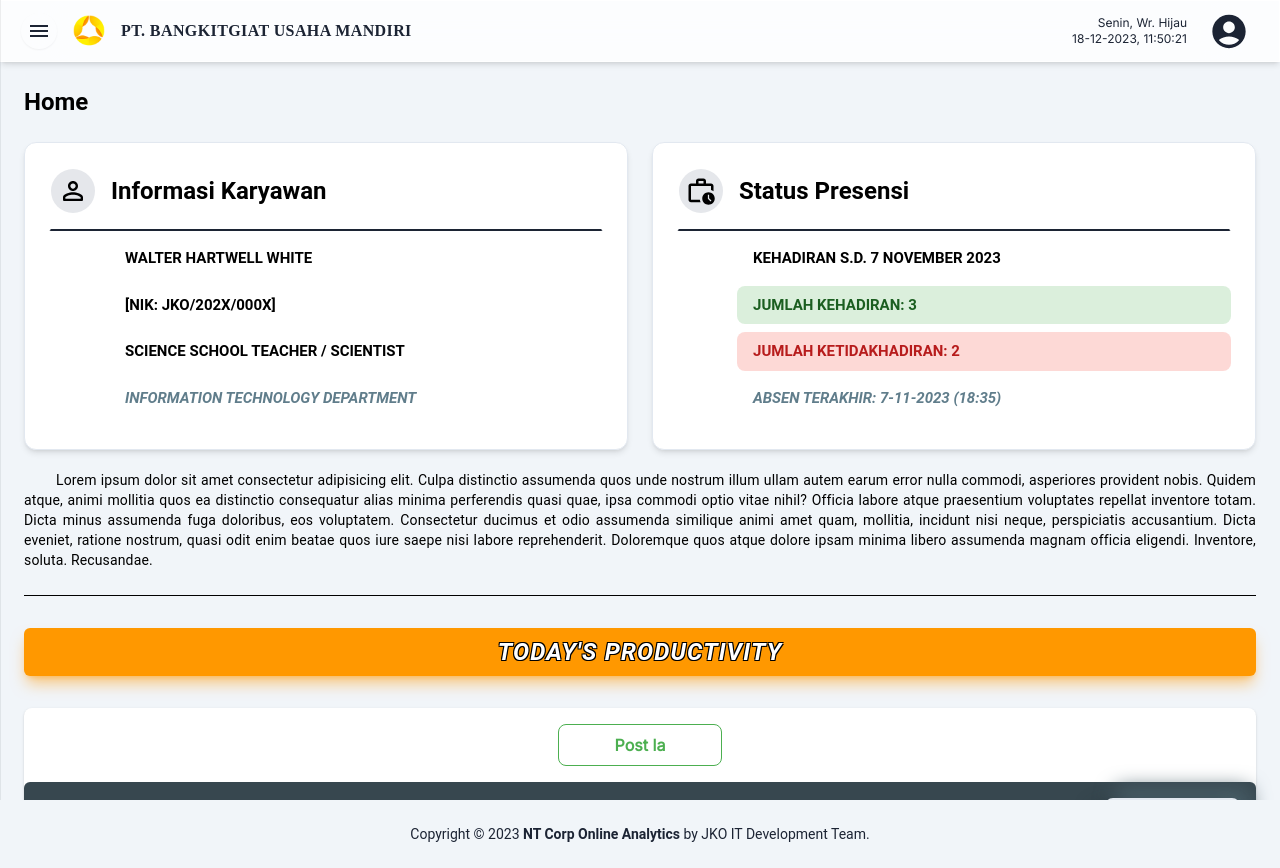
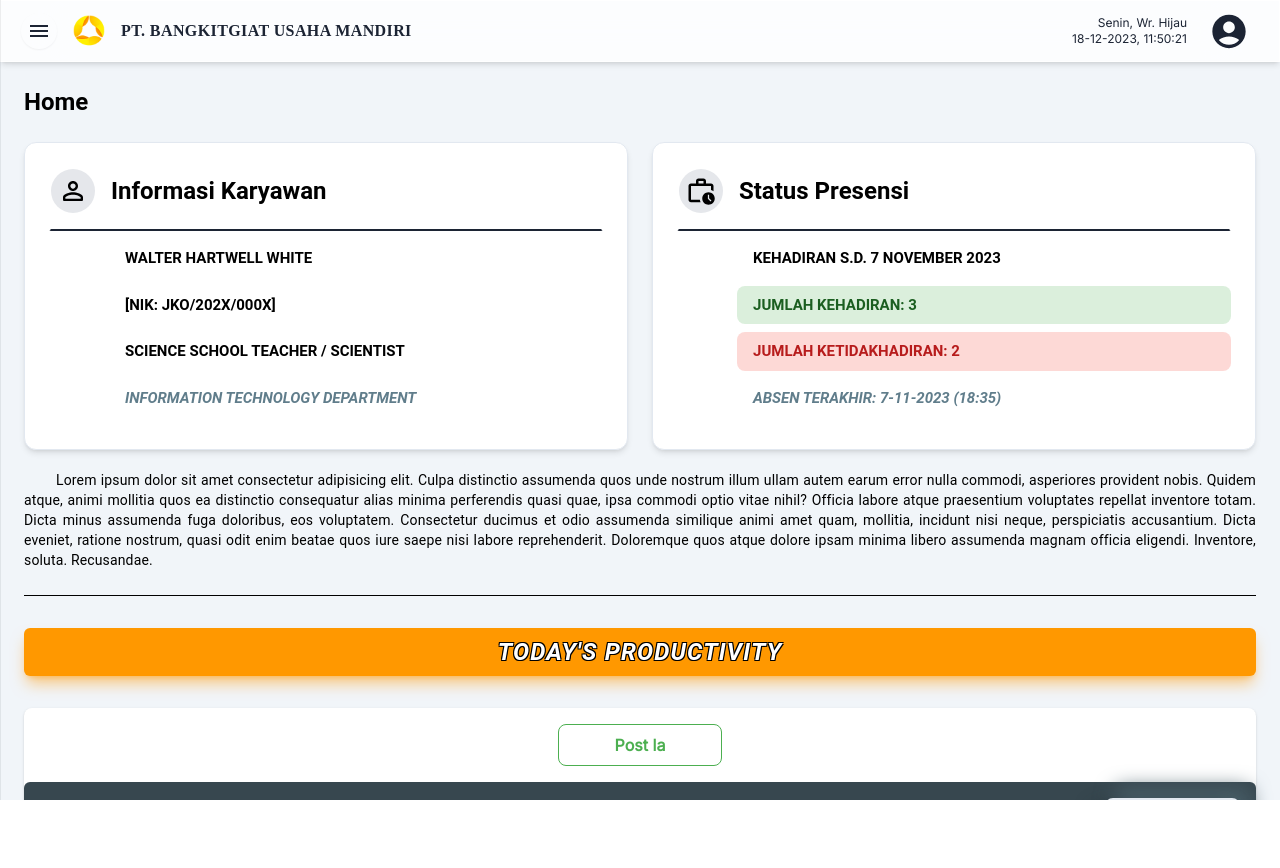
Before and after one commit to emilfauzan/erpplayground, a Next.js app: page /dashboard/home in a window 1280 px wide. After the commit the page ends 800 px from the top, so only its background shows below. Built offline with nearby package versions, Linux system fonts and the light colour scheme.

Commit message:
modified a good footer

```diff
--- a/app/(views)/apps/layout.tsx
+++ b/app/(views)/apps/layout.tsx
@@ -1,5 +1,6 @@
 "use client"
 
+import Footer from "@/components/common/footer/Footer";
 import Loader from "@/components/common/loader/Loader";
 import Sidebar from '@/components/navigation/Sidebar/Sidebar'
 import Topbar from '@/components/navigation/Topbar/Topbar'
@@ -15,7 +16,7 @@ export default function DashboardLayout({ children }: { children: ReactNode }) {
 
     return (
         <body suppressHydrationWarning={true}>
-            <div className="dark:bg-boxdark-2 dark:text-bodydark">
+            <div className="subpixel-antialiased dark:bg-boxdark-2 dark:text-bodydark bg-[#F1F5F9]">
                 {loading ? (
                     <Loader />
                 ) : (
@@ -38,6 +39,7 @@ export default function DashboardLayout({ children }: { children: ReactNode }) {
                                     {children}
                                 </div>
                             </main>
+                            <Footer/>
                         </div>
                     </div>
                 )}
--- a/app/(views)/dashboard/layout.tsx
+++ b/app/(views)/dashboard/layout.tsx
@@ -15,7 +15,7 @@ export default function DashboardLayout({ children }: { children: ReactNode }) {
     }, []);
 
     return (
-        <>
+        // <>
             <main suppressHydrationWarning={true}>
                 <div className="subpixel-antialiased dark:bg-boxdark-2 dark:text-bodydark bg-[#F1F5F9]">
                     {loading ? (
@@ -40,12 +40,12 @@ export default function DashboardLayout({ children }: { children: ReactNode }) {
                                         {children}
                                     </div>
                                 </main>
+                            <Footer />
                             </div>
                         </div>
                     )}
                 </div>
-                    <Footer />
             </main>
-        </>
+        // </>
     )
 }
--- a/components/common/footer/Footer.tsx
+++ b/components/common/footer/Footer.tsx
@@ -3,7 +3,7 @@ import React from 'react'
 
 const Footer = () => {
     return (
-        <footer className="relative bottom-0 z-9 flex h-max  max-w-full rounded-none px-5 w-full py-6 bg-[#37474f] lg:bg-[#F1F5F9] justify-center items-end">
+        <footer className="relative bottom-0 z-9 flex h-full  max-w-full rounded-none px-5 w-full py-6 bg-[#37474f] lg:bg-[#F1F5F9] justify-center items-end">
             <Typography color="white" className="text-sm font-normal text-center lg:text-black ">
                 Copyright &copy; 2023 <strong> NT Corp Online Analytics </strong>by JKO IT Development Team.
             </Typography>
--- a/components/common/tables/HarvesterTable.tsx
+++ b/components/common/tables/HarvesterTable.tsx
@@ -277,7 +277,7 @@ export default function HarvesterTable() {
                                 columns={estateColumns}
                                 rows={estateData}
                                 getRowId={getRowId}
-                                // getEstimatedRowHeight={() => 400}
+                                // getEstimatedRowHeight={() => 400} optional for alternate row height
                                 columnGroupingModel={columnGroupingModel}
                                 experimentalFeatures={{ columnGrouping: true }}
                             />
```
